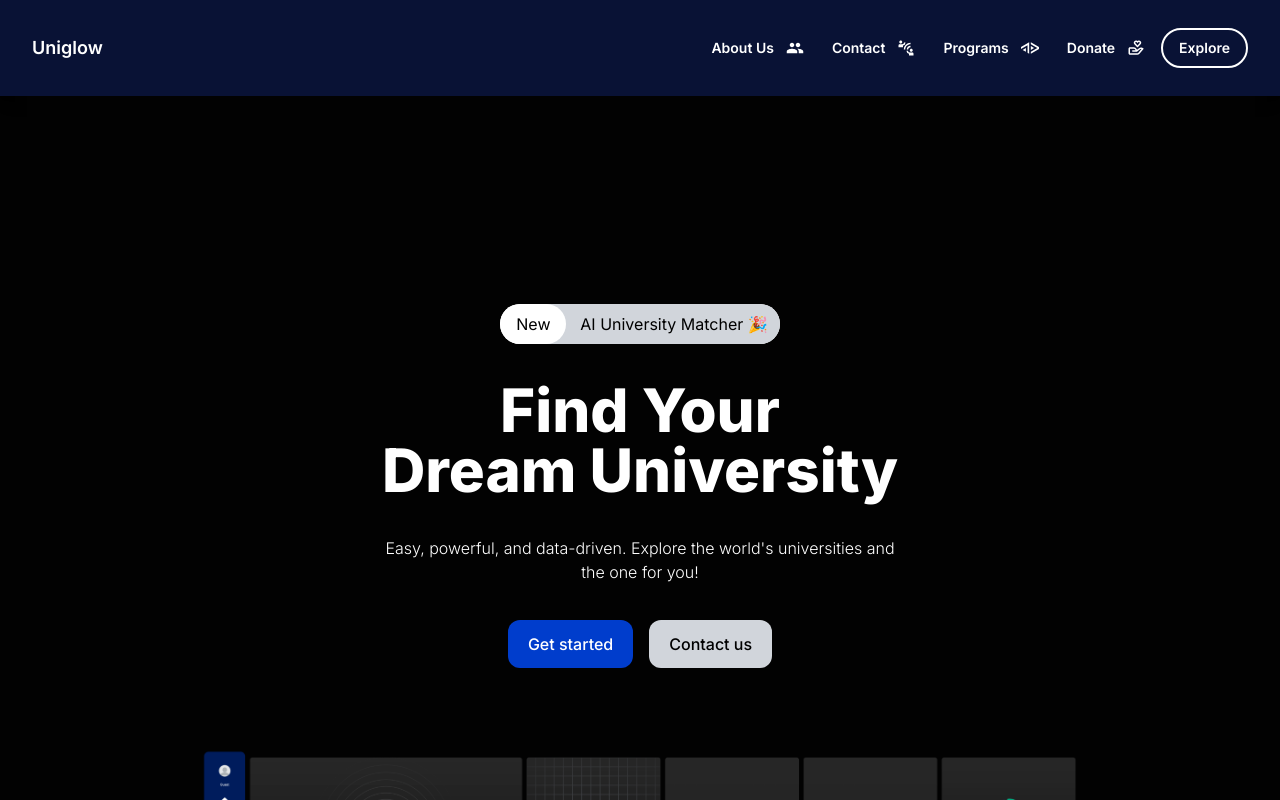
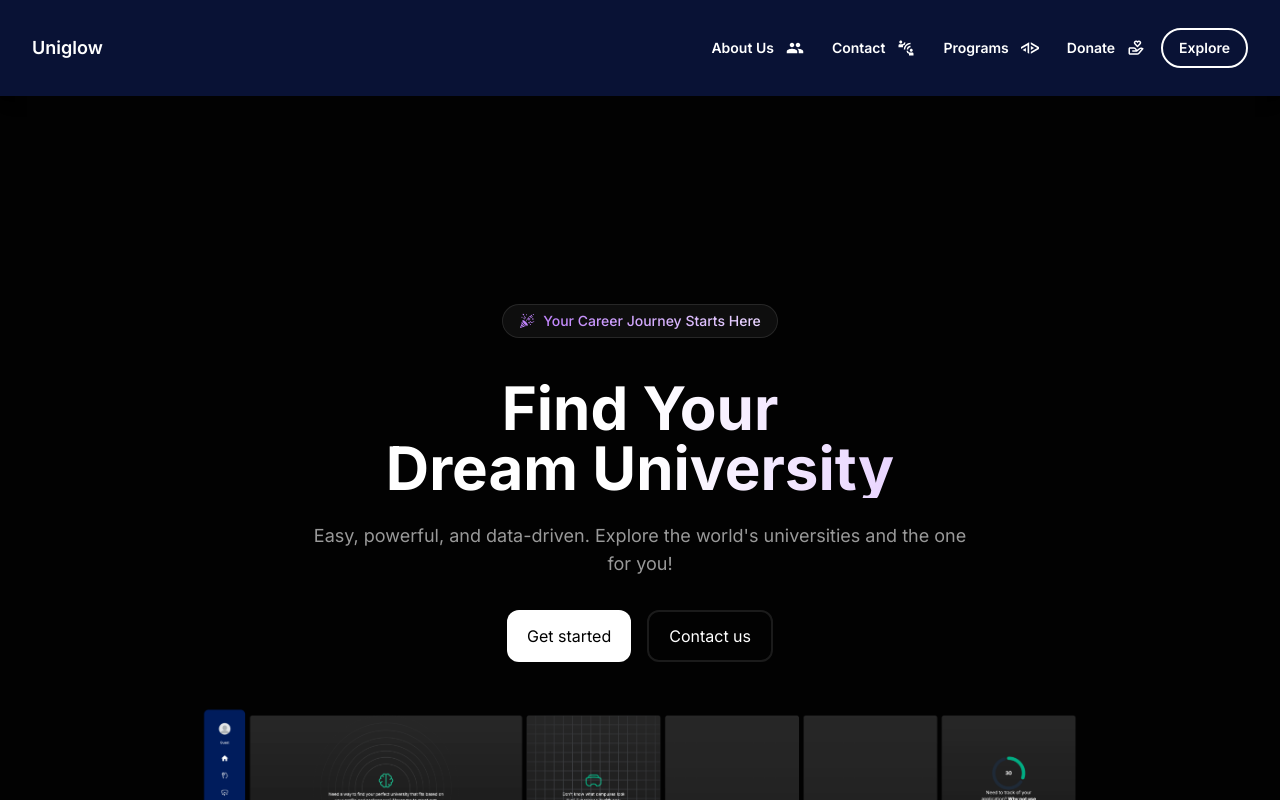
Before and after one commit to ebeeyuuu/react-uniglow, a Next.js app: page / in a window 1280 px wide. Shown: the top 800 px of the page. Built offline with nearby package versions, Linux system fonts and the light colour scheme.

Commit message:
updated career counselors hero, faq.tsx and landing page hero

```diff
--- a/src/app/components/Contact/CareerCounselors/Hero.tsx
+++ b/src/app/components/Contact/CareerCounselors/Hero.tsx
@@ -30,7 +30,7 @@ const Hero = () => {
               Book a Session
               <BsArrowRight className="ml-2 h-4 w-4" />
             </button>
-            <button className="text-xs lg:text-base border border-white/10 hover:bg-white/5 px-5 py-3 rounded-xl smooth-animation">
+            <button className="text-xs lg:text-base border-2 border-white/10 hover:bg-white/5 px-5 py-3 rounded-xl smooth-animation">
               View Services
             </button>
           </div>
--- a/src/app/components/LandingPage/FAQ.tsx
+++ b/src/app/components/LandingPage/FAQ.tsx
@@ -53,7 +53,7 @@ const FAQ: React.FC = () => {
         Find related questions and answers related to how our app works, and how
         you can maximise every feature we offer.
       </p>
-      <div className="w-full px-6 flex flex-col items-center gap-y-[10px] mt-[30px]">
+      <div className="w-full px-6 flex flex-col items-center gap-y-[10px] mt-[30px] max-w-3xl">
         {faqItems.map((item, index) => (
           <Accordion
             key={index}
--- a/src/app/components/LandingPage/Hero.tsx
+++ b/src/app/components/LandingPage/Hero.tsx
@@ -5,6 +5,7 @@ import Image from "next/image";
 import preview from "@/images/preview.png";
 import LoadingButton from "@/app/components/LoadingButton";
 import { useRouter } from "next/navigation";
+import { GiPartyPopper } from "react-icons/gi";
 import AOS from "aos";
 import "aos/dist/aos.css";
 
@@ -31,36 +32,30 @@ const Hero = () => {
   };
 
   return (
-    <div className="w-full h-full flex flex-col gap-9 smooth-animation mt-52 max-md:mt-32 justify-center items-center">
+    <div className="w-full h-full flex flex-col smooth-animation mt-52 max-md:mt-32 justify-center items-center">
       <div
-        className="relative flex flex-row justify-center scale-100 max-md:scale-[80%] smooth-animation items-center gap-x-0 bg-white rounded-full"
+        className="inline-flex items-center gap-2 bg-white/5 rounded-full px-4 py-1.5 mb-10 border border-white/10"
         data-aos="fade-up"
         data-aos-delay="300"
       >
-        <div className="absolute left-0 top-0 text-base bg-white text-black px-4 py-2 rounded-full z-10">
-          New
-        </div>
-        <div className="ml-8 pl-12 text-base bg-gray-300 text-black px-3 py-2 rounded-full relative">
-          AI University Matcher 🎉
-        </div>
+        <GiPartyPopper className="w-4 h-4 text-purple-400" />
+        <span className="text-xs lg:text-sm font-medium bg-gradient-to-r from-purple-400 to-purple-200 bg-clip-text text-transparent">
+          Your Career Journey Starts Here
+        </span>
       </div>
 
-      <div
-        className="text-center smooth-animation text-6xl max-[1000px]:text-5xl max-[800px]:text-4xl font-extrabold flex justify-center flex-col"
+      <h1
+        className="text-4xl lg:text-6xl font-bold mb-6 bg-gradient-to-r from-white via-white to-purple-200 bg-clip-text text-transparent text-center"
         data-aos="fade-up"
         data-aos-delay="350"
       >
-        <span className="block">Find Your</span>
-        <span className="block">Dream University</span>
-      </div>
-      <div
-        className="w-5/12 mx-auto flex justify-center text-center font-light max-[1000px]:text-sm"
-        data-aos="fade-up"
-        data-aos-delay="400"
-      >
+        Find Your <br />
+        Dream University <br />
+      </h1>
+      <p className="text-sm lg:text-lg text-white/60 max-w-2xl mb-8 text-center">
         Easy, powerful, and data-driven. Explore the world&apos;s universities
         and the one for you!
-      </div>
+      </p>
       <div
         className="flex flex-row gap-4 justify-center mt-0 max-md:flex-col"
         data-aos="fade-up"
@@ -68,15 +63,15 @@ const Hero = () => {
       >
         <LoadingButton
           onClick={handleGetStarted}
-          className="bg-[#003dcc] rounded-xl px-5 py-3 scale-100 hover:scale-110 smooth-animation max-md:px-14 font-medium text-base"
-          loadingColorHex="#FFF"
+          className="text-xs lg:text-base bg-white rounded-xl bg-white hover:bg-white/90 flex-row flex justify-center items-center text-black smooth-animation px-5 py-3"
+          loadingColorHex="#000"
         >
           Get started
         </LoadingButton>
         <LoadingButton
           onClick={handleContactUs}
-          className="border-white rounded-xl px-5 py-3 bg-gray-300 scale-100 hover:scale-110 smooth-animation max-md:px-14 font-medium text-base text-black"
-          loadingColorHex="#000"
+          className="text-xs lg:text-base border-2 border-white/10 hover:bg-white/5 px-5 py-3 rounded-xl smooth-animation"
+          loadingColorHex="#FFF"
         >
           Contact us
         </LoadingButton>
```
